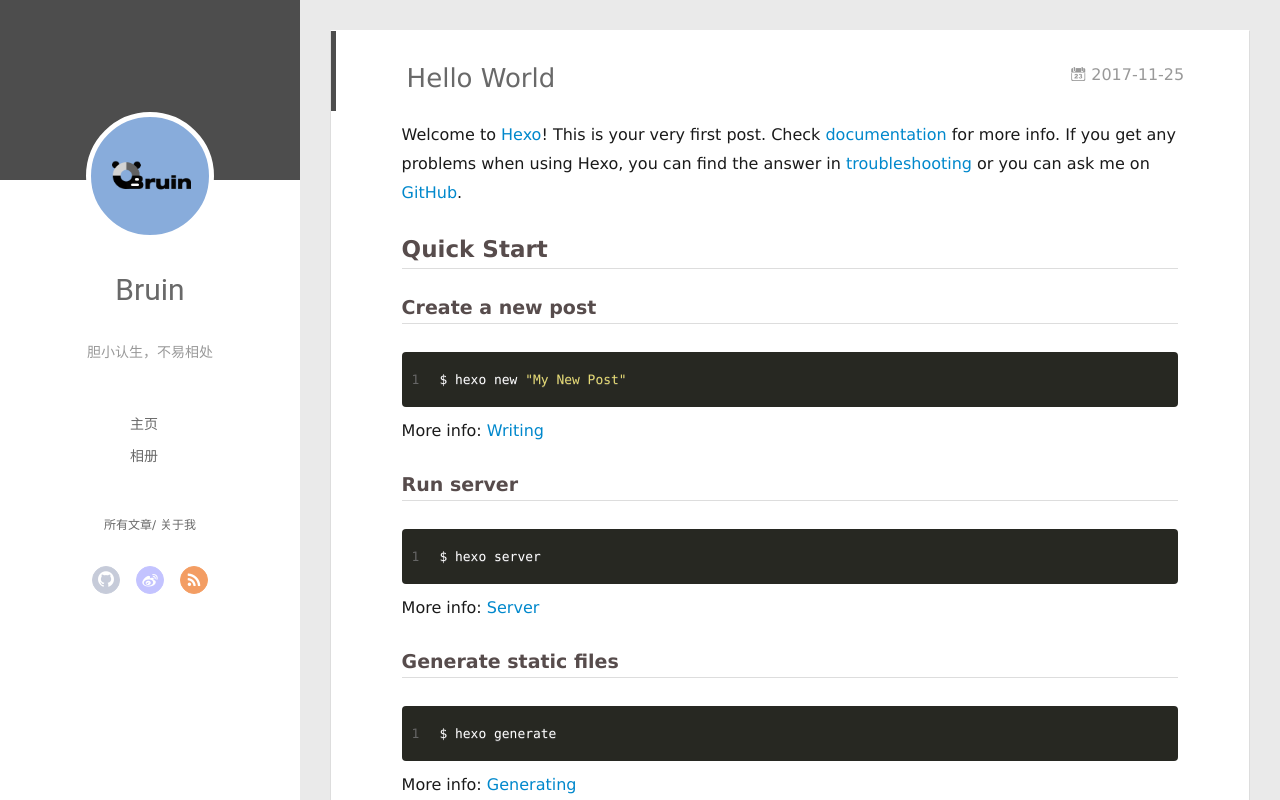
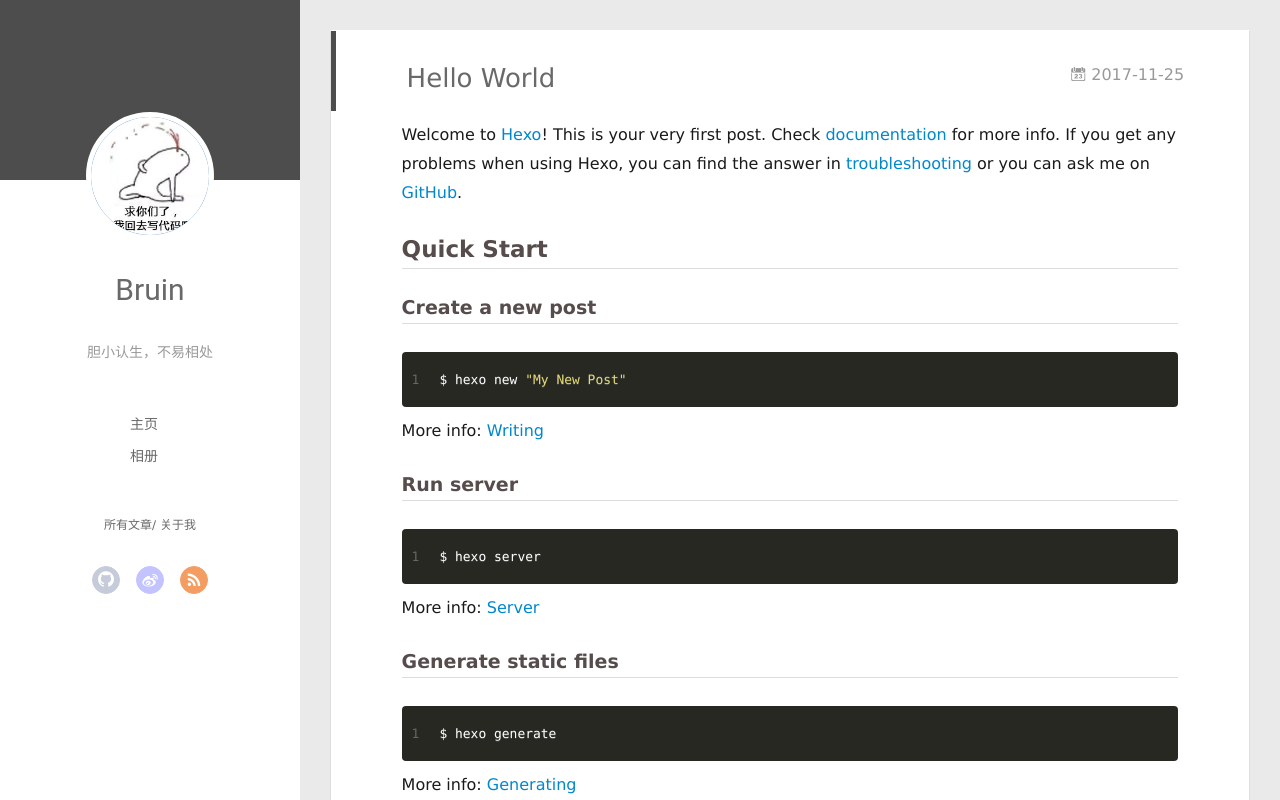
Before and after one commit to littlebruin/littlebruin.github.io, a plain HTML site: page 2017/11/25/hello-world/index.html in a window 1280 px wide. Drawn offline with Linux system fonts and the light colour scheme.

Commit message:
Site updated: 2017-11-26 21:24:55

```diff
--- a/2017/11/25/hello-world/index.html
+++ b/2017/11/25/hello-world/index.html
@@ -47,7 +47,7 @@
 <div class="intrude-less">
 	<header id="header" class="inner">
 		<a href="/" class="profilepic">
-			<img src="/img/littlebruin.png" class="js-avatar">
+			<img src="/img/littlebruin.jpg" class="js-avatar">
 		</a>
 		<hgroup>
 		  <h1 class="header-author"><a href="/">Bruin</a></h1>
@@ -101,7 +101,7 @@
 	<div class="intrude-less">
 		<header id="header" class="inner">
 			<div class="profilepic">
-				<img src="/img/littlebruin.png" class="js-avatar">
+				<img src="/img/littlebruin.jpg" class="js-avatar">
 			</div>
 			<hgroup>
 			  <h1 class="header-author js-header-author">Bruin</h1>
```
Also changed, not shown: archives/2017/11/index.html (+2 -2 lines), archives/2017/index.html (+2 -2 lines), archives/index.html (+2 -2 lines), index.html (+2 -2 lines), img/littlebruin.jpg (added), img/littlebruin.png (deleted).
